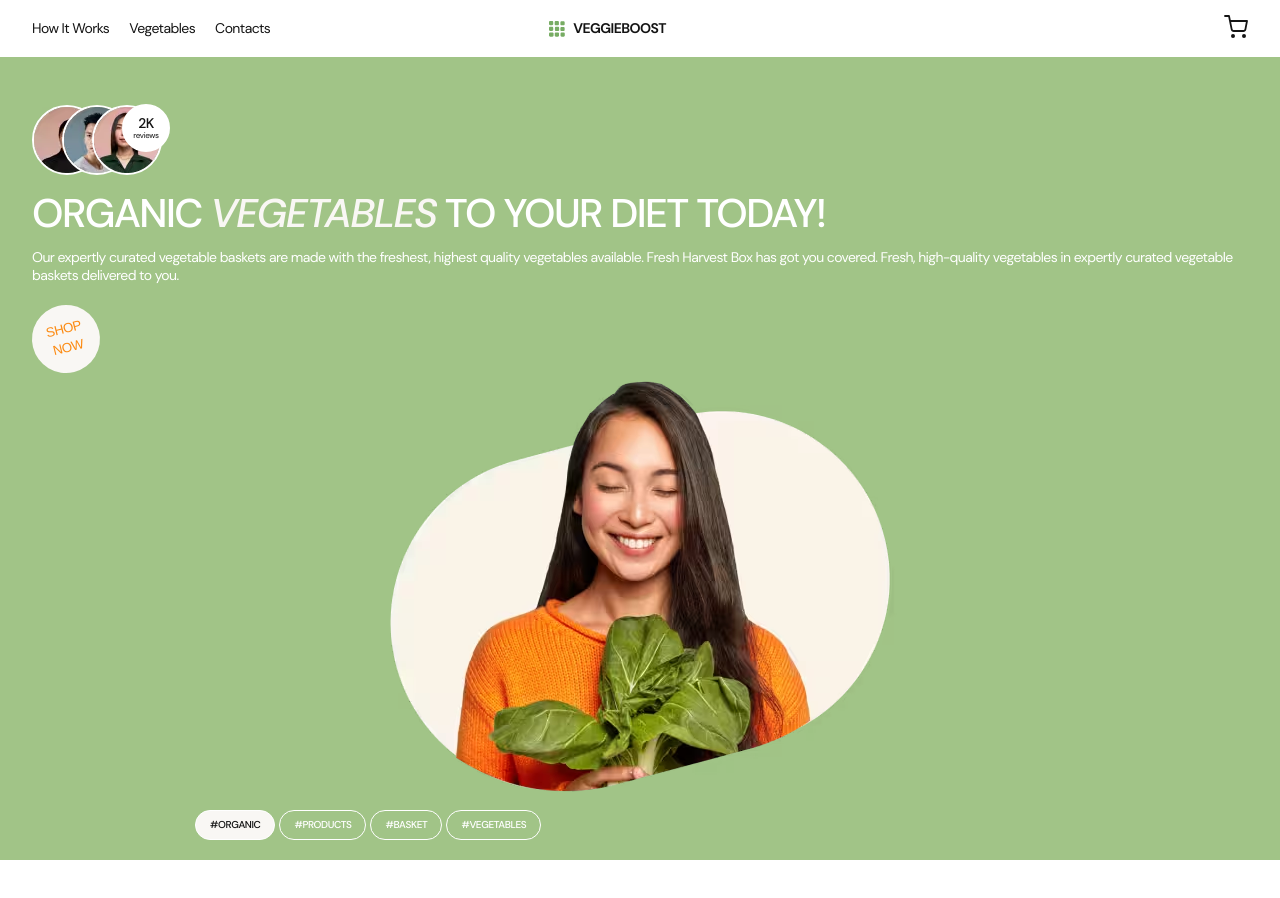
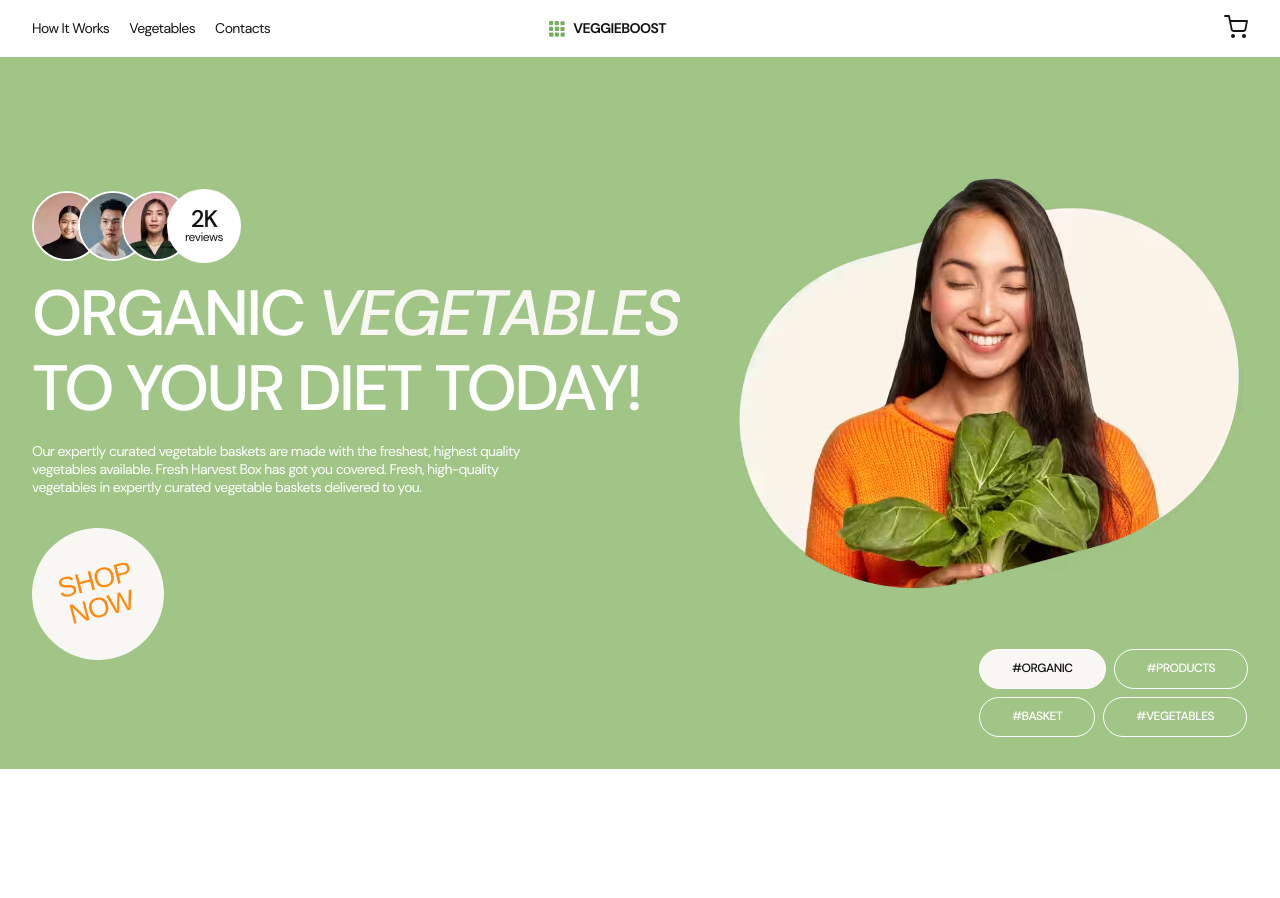
Before and after one commit to chertik77/VeggieBoost, a website built with Vite: page src/index.html in a window 1280 px wide. Built offline with nearby package versions, Linux system fonts and the light colour scheme.

Commit message:
finish hero

```diff
--- a/src/css/hero.css
+++ b/src/css/hero.css
@@ -14,6 +14,8 @@
 }
 
 .hero-reviews-item {
+  width: 40px;
+  height: 40px;
   border: 2px solid var(--primary-color);
   border-radius: 50%;
 }
@@ -38,8 +40,8 @@
   background-color: var(--primary-color);
   border-radius: 50%;
   position: absolute;
-  left: 90px;
-  top: -1px;
+  left: 88px;
+  top: -2px;
 }
 
 .hero-reviews-item:nth-of-type(4) > p {
@@ -91,12 +93,14 @@
 }
 
 .hero-main-picture {
-  margin-inline: auto;
-  margin-bottom: 8px;
+  width: 303px;
+  height: 236px;
+  margin: 0 auto 8px auto;
 }
 
 .hero-tags {
-  margin-left: 163px;
+  margin-left: auto;
+  width: 172px;
   flex-wrap: wrap;
   display: flex;
   gap: 4px;
@@ -119,3 +123,160 @@
   color: var(--secondary-text-color);
   background: var(--secondary-color);
 }
+
+@media only screen and (width >= 768px) {
+  .hero-section {
+    margin-bottom: 100px;
+  }
+
+  .hero-container {
+    padding-block: 66px 32px;
+  }
+
+  .hero-reviews-item {
+    width: 50px;
+    height: 50px;
+  }
+
+  .hero-reviews-item:nth-of-type(2) {
+    left: 35px;
+  }
+
+  .hero-reviews-item:nth-of-type(3) {
+    left: 70px;
+  }
+
+  .hero-reviews-item:nth-of-type(4) {
+    width: 54px;
+    height: 54px;
+    left: 106px;
+  }
+
+  .hero-reviews-item:nth-of-type(4) > p {
+    letter-spacing: -0.72px;
+    font-size: 18px;
+    line-height: 1.3;
+  }
+
+  .hero-reviews-item:nth-of-type(4) > p + p {
+    font-size: 10px;
+    font-weight: 400;
+    line-height: 1.2;
+    letter-spacing: -0.4px;
+  }
+
+  .hero-title {
+    font-size: 54px;
+    font-weight: 500;
+    line-height: 1.2;
+    letter-spacing: -2.16px;
+    margin-bottom: 16px;
+  }
+
+  .hero-desc {
+    width: 490px;
+    margin-bottom: 32px;
+  }
+
+  .hero-shop-btn {
+    width: 114px;
+    height: 114px;
+    font-size: 24px;
+    font-weight: 500;
+    line-height: 1;
+    letter-spacing: -0.96px;
+  }
+
+  .hero-main-picture {
+    width: 488px;
+    height: 393px;
+  }
+
+  .hero-tags {
+    width: 221px;
+    gap: 8px 4px;
+  }
+
+  .hero-tag {
+    font-size: 12px;
+    line-height: 1.16;
+    letter-spacing: -0.48px;
+    padding: 10px 20px;
+  }
+}
+
+@media only screen and (width >= 1280px) {
+  .hero-section {
+    margin-bottom: 124px;
+  }
+
+  .hero-container {
+    padding-block: 134px 32px;
+  }
+
+  .hero-reviews-item {
+    width: 66px;
+    height: 66px;
+  }
+
+  .hero-reviews-item:nth-of-type(2) {
+    left: 46px;
+  }
+
+  .hero-reviews-item:nth-of-type(3) {
+    left: 90px;
+  }
+
+  .hero-reviews-item:nth-of-type(4) {
+    width: 70px;
+    height: 70px;
+    left: 135px;
+  }
+
+  .hero-reviews-item:nth-of-type(4) > p {
+    letter-spacing: -0.96px;
+    font-size: 24px;
+    line-height: 1;
+  }
+
+  .hero-reviews-item:nth-of-type(4) > p + p {
+    font-size: 12px;
+    line-height: 1.16;
+    letter-spacing: -0.48px;
+  }
+
+  .hero-title {
+    width: 672px;
+    font-size: 64px;
+    line-height: 1.17;
+    letter-spacing: -2.56px;
+  }
+
+  .hero-shop-btn {
+    width: 132px;
+    height: 132px;
+    font-size: 28px;
+    letter-spacing: -1.12px;
+  }
+
+  .hero-picture {
+    display: flex;
+    margin: -490px 0 50px auto;
+    width: 517px;
+    height: 429px;
+  }
+
+  .hero-main-picture {
+    width: 100%;
+    height: 100%;
+  }
+
+  .hero-tags {
+    width: 269px;
+    gap: 8px;
+  }
+
+  .hero-tag {
+    padding: 12px 32px;
+  }
+}
--- a/src/partials/hero.html
+++ b/src/partials/hero.html
@@ -18,7 +18,12 @@
             srcset="./img/mobile/hero/review-1.avif 1x, ./img/mobile/hero/review-1@2x.avif 2x"
             type="image/avif"
           />
-          <img src="./img/mobile/hero/review-1.avif" alt="Reviewer" />
+          <img
+            class="hero-review-img"
+            src="./img/mobile/hero/review-1.avif"
+            alt="Reviewer"
+            loading="lazy"
+          />
         </picture>
       </li>
       <li class="hero-reviews-item">
@@ -38,7 +43,12 @@
             srcset="./img/mobile/hero/review-2.avif 1x, ./img/mobile/hero/review-2@2x.avif 2x"
             type="image/avif"
           />
-          <img src="./img/mobile/hero/review-2.avif" alt="Reviewer" />
+          <img
+            class="hero-review-img"
+            src="./img/mobile/hero/review-2.avif"
+            alt="Reviewer"
+            loading="lazy"
+          />
         </picture>
       </li>
       <li class="hero-reviews-item">
@@ -58,7 +68,12 @@
             srcset="./img/mobile/hero/review-3.avif 1x, ./img/mobile/hero/review-3@2x.avif 2x"
             type="image/avif"
           />
-          <img src="./img/mobile/hero/review-3.avif" alt="Reviewer" />
+          <img
+            class="hero-review-img"
+            src="./img/mobile/hero/review-3.avif"
+            alt="Reviewer"
+            loading="lazy"
+          />
         </picture>
       </li>
       <li class="hero-reviews-item">
@@ -73,7 +88,7 @@
       curated vegetable baskets delivered to you.
     </p>
     <button type="button" class="hero-shop-btn">shop<br />now</button>
-    <picture>
+    <picture class="hero-picture">
       <source
         media="(width >= 1280px)"
         srcset="./img/desktop/hero/hero-girl.avif 1x, ./img/desktop/hero/hero-girl@2x.avif 2x"
@@ -89,7 +104,12 @@
         srcset="./img/mobile/hero/hero-girl.avif 1x, ./img/mobile/hero/hero-girl@2x.avif 2x"
         type="image/avif"
       />
-      <img src="./img/mobile/hero/hero-girl.avif" alt="Reviewer" class="hero-main-picture" />
+      <img
+        src="./img/mobile/hero/hero-girl.avif"
+        alt="Happy Girl"
+        class="hero-main-picture"
+        loading="lazy"
+      />
     </picture>
     <ul class="hero-tags">
       <li class="hero-tag">#organic</li>
```
